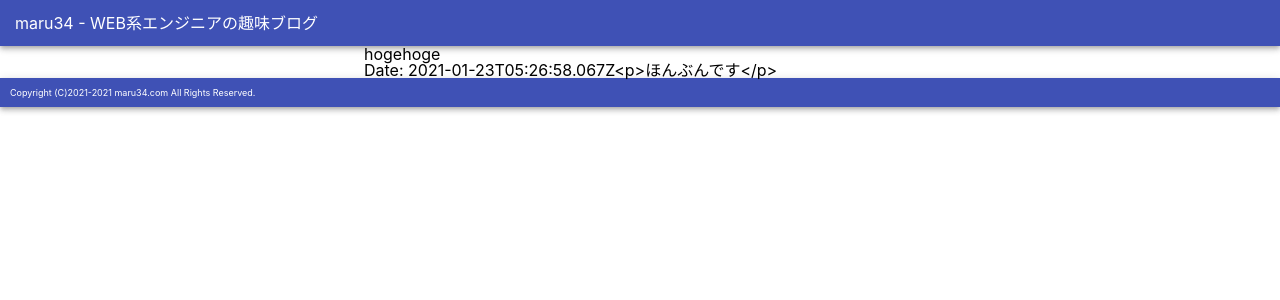
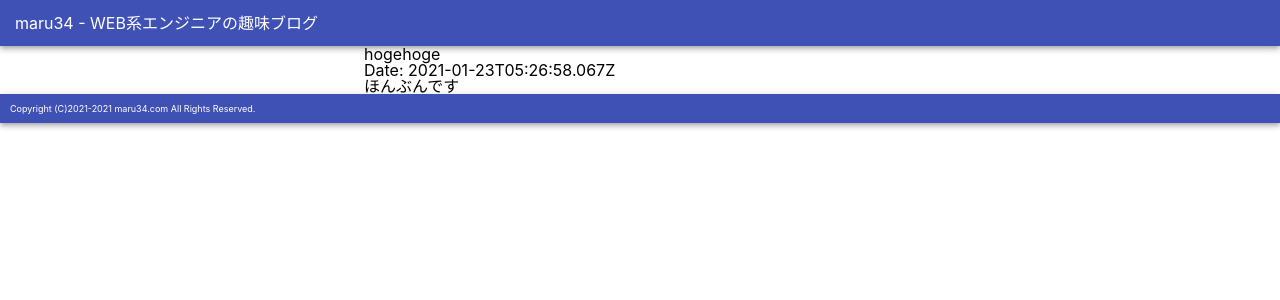
Before and after one commit to acio-o9/contents, a Next.js app in the folder src/application/: page /articles/w8ywix2yy in a window 1280 px wide. Shown: the top 300 px of the page. Built offline with nearby package versions, Linux system fonts and the light colour scheme.

Commit message:
[feat] exploding html string

```diff
--- a/src/application/pages/articles/[id].tsx
+++ b/src/application/pages/articles/[id].tsx
@@ -11,7 +11,7 @@ const Index: FC<{ article: any }> = ({article}) => {
       <h1>{article.title}</h1>
       <div>
         <span>Date: {article.publishedAt}</span>
-        <span>{article.body}</span>
+        <div dangerouslySetInnerHTML={{__html: article.body}}></div>
       </div>
     </Layout>
   )
```
